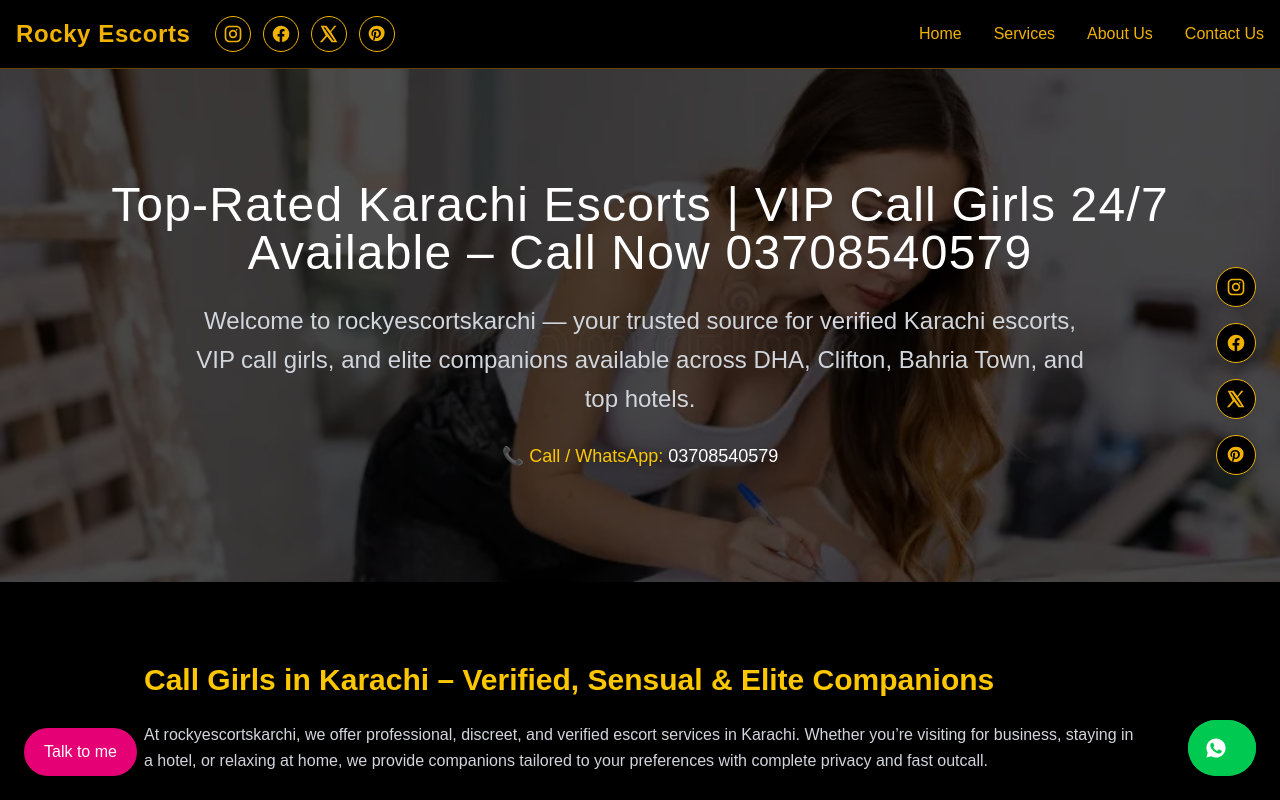
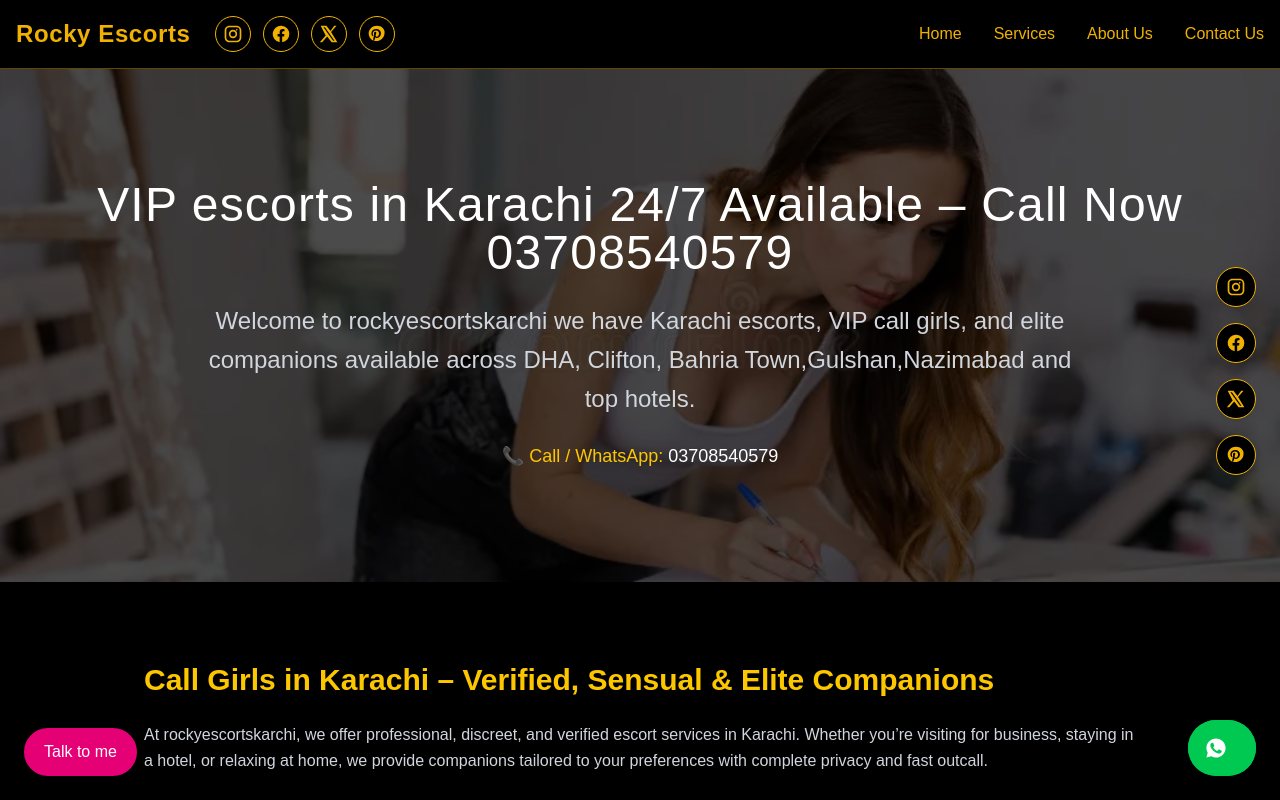
Before and after one commit to iamtalhaarifvlogs/rockykarachi1, a Next.js app: page / in a window 1280 px wide. Shown: the top 800 px of the page. Built offline with nearby package versions, Linux system fonts and the light colour scheme.

Commit message:
Update page.tsx

```diff
--- a/app/page.tsx
+++ b/app/page.tsx
@@ -16,13 +16,12 @@ export default function HomePage() {
 
   <div className="relative container mx-auto px-4 text-center">
     <h1 className="text-4xl md:text-5xl font-light text-white mb-6 tracking-wide">
-      Top-Rated Karachi Escorts | VIP Call Girls 24/7 Available – Call Now 03708540579
+      VIP escorts in Karachi 24/7 Available – Call Now 03708540579
     </h1>
 
     <h2 className="text-xl md:text-2xl text-gray-300 max-w-4xl mx-auto leading-relaxed mb-6">
-      Welcome to rockyescortskarchi — your trusted source for verified
-      Karachi escorts, VIP call girls, and elite companions available
-      across DHA, Clifton, Bahria Town, and top hotels.
+      Welcome to rockyescortskarchi we have Karachi escorts, VIP call girls, and elite companions available
+      across DHA, Clifton, Bahria Town,Gulshan,Nazimabad and top hotels.
     </h2>
 
     <p className="text-lg text-yellow-400">
```
